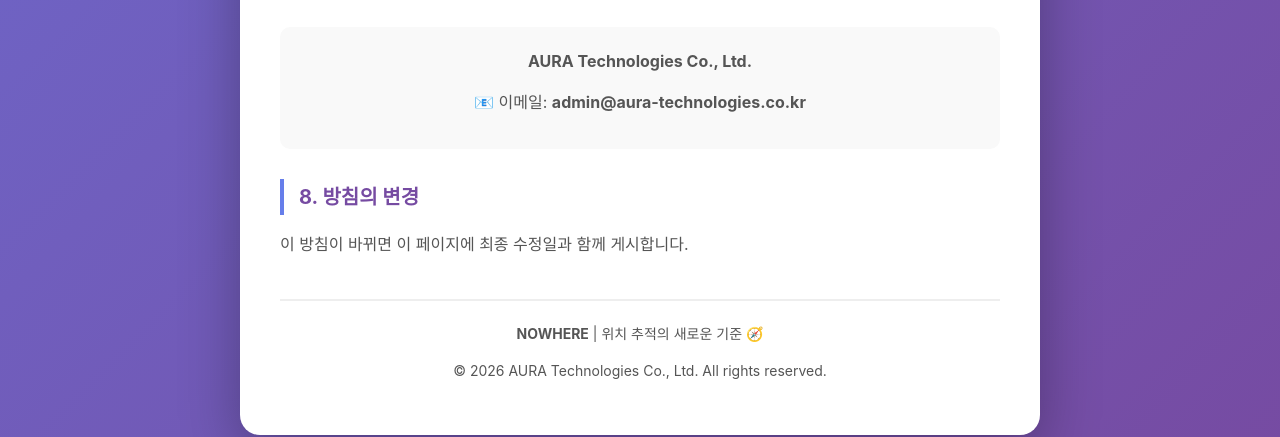
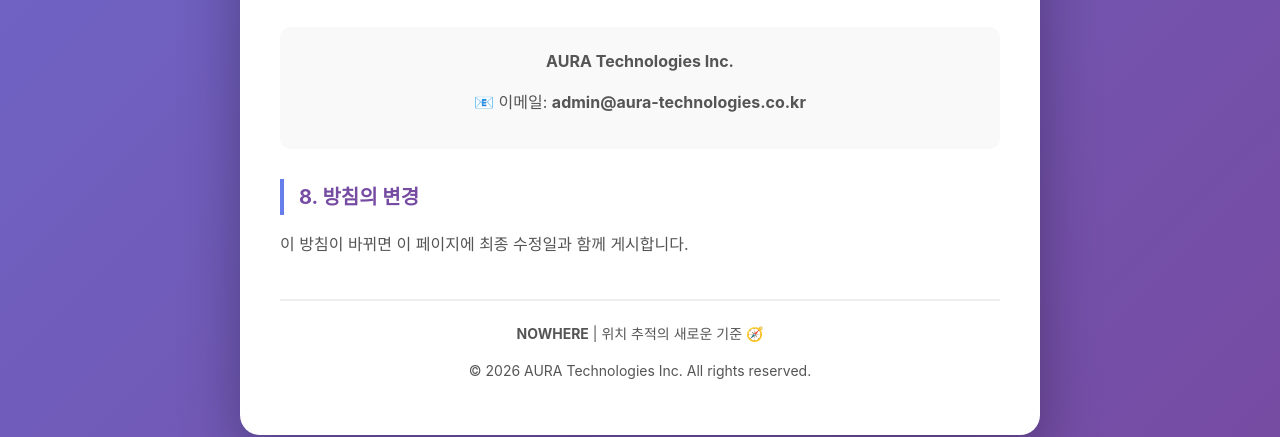
Before and after one commit to zoomuc-cell/nowhere-privacy, a plain HTML site: page privacy_policy.html in a window 1280 px wide. Shown: the part 2092-2529 px from the top of the page. Drawn offline with Linux system fonts and the light colour scheme.

Commit message:
Privacy policy: use the company name AURA Technologies Inc.
Matches the Google Play developer account name.

Co-Authored-By: Claude Sonnet 5.5 <noreply@anthropic.com>
Claude-Session: https://claude.ai/code/session_01VEvnjyv5zmCGDBT3MLaTLK

```diff
--- a/privacy_policy.html
+++ b/privacy_policy.html
@@ -175,7 +175,7 @@
 
         <h2>7. 개인정보 보호책임자</h2>
         <div class="contact">
-            <p><strong>AURA Technologies Co., Ltd.</strong></p>
+            <p><strong>AURA Technologies Inc.</strong></p>
             <p>📧 이메일: <strong>admin@aura-technologies.co.kr</strong></p>
         </div>
 
@@ -184,7 +184,7 @@
 
         <div class="footer">
             <p><strong>NOWHERE</strong> | 위치 추적의 새로운 기준 🧭</p>
-            <p>© 2026 AURA Technologies Co., Ltd. All rights reserved.</p>
+            <p>© 2026 AURA Technologies Inc. All rights reserved.</p>
         </div>
     </div>
 </body>
```
